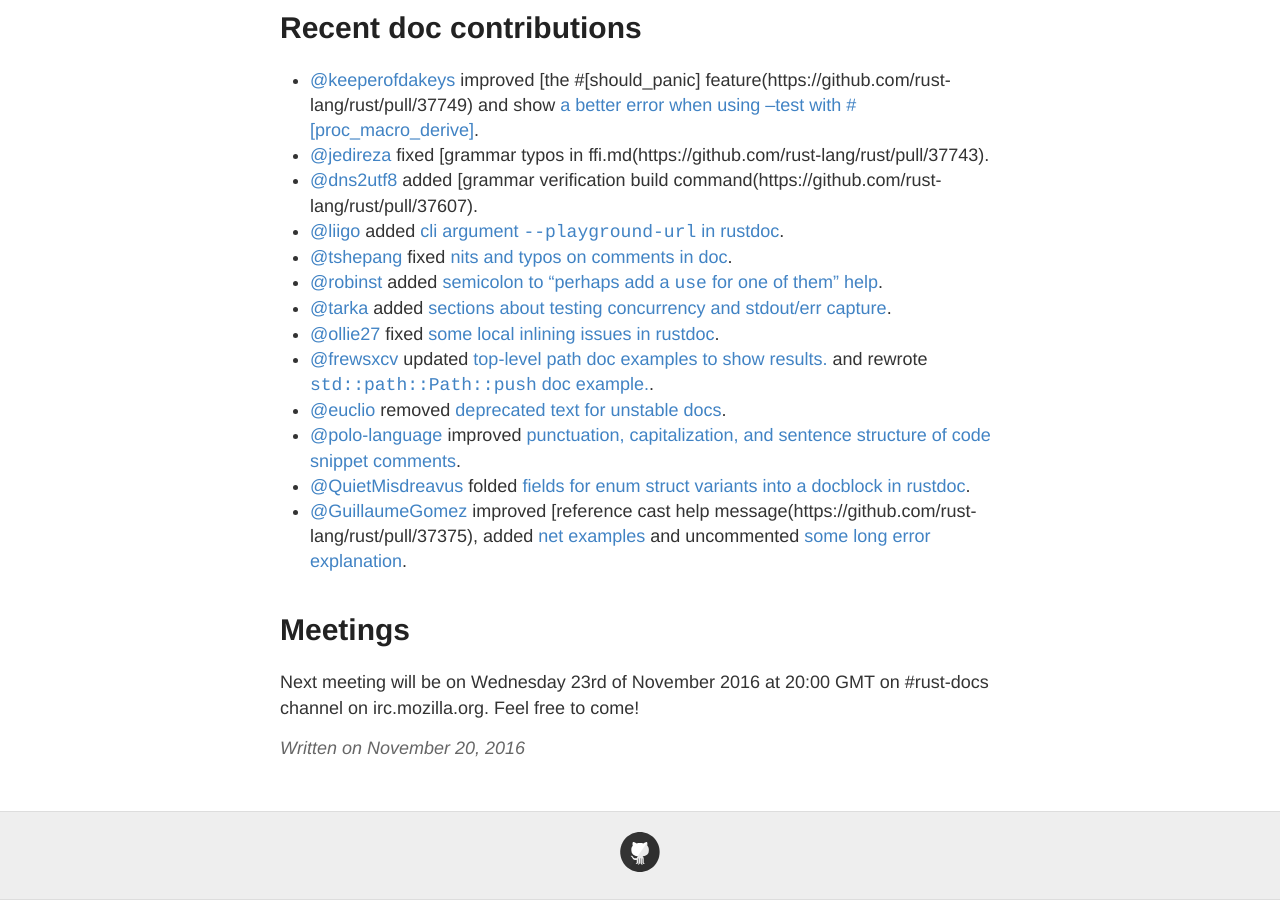
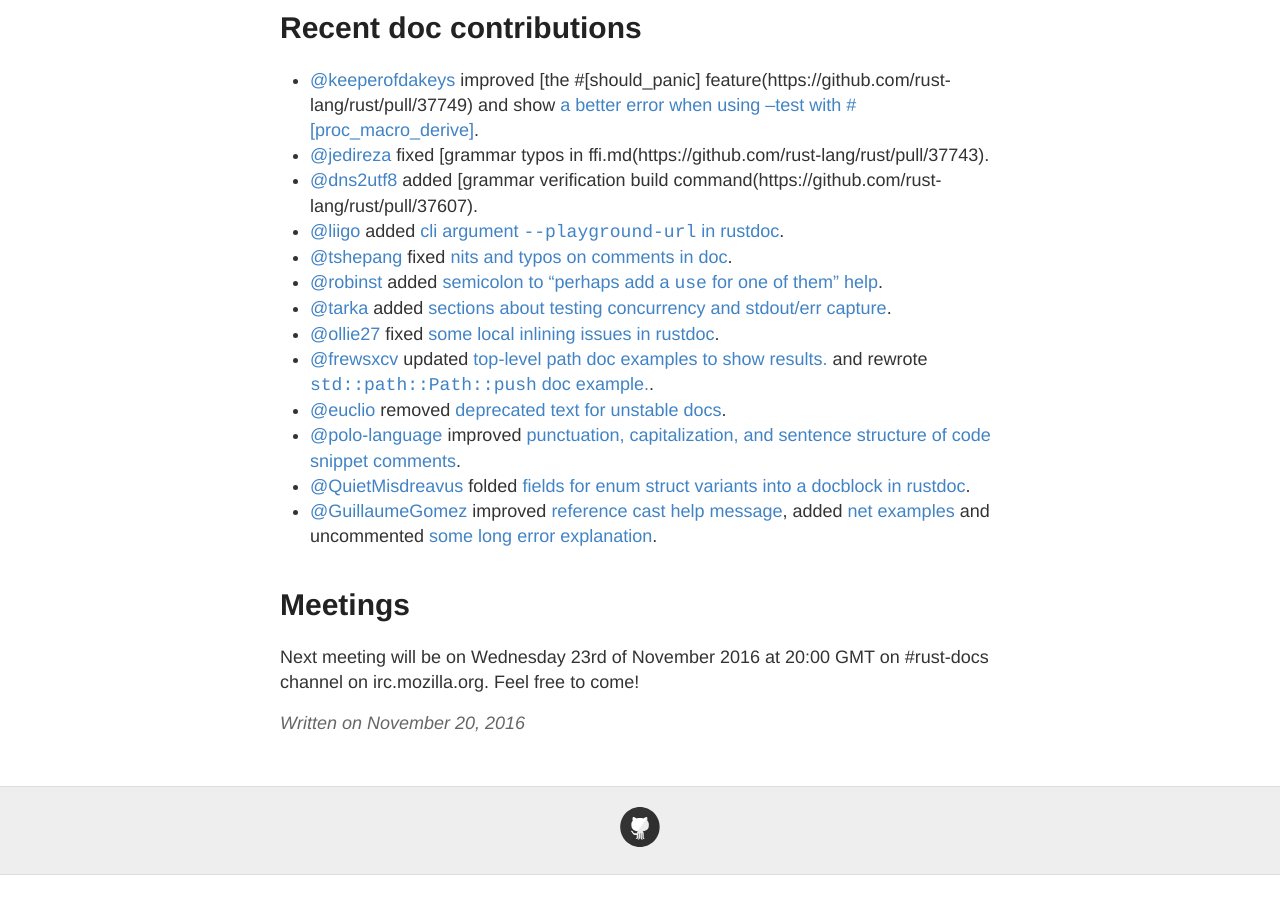
Before and after one commit to GuillaumeGomez/this-week-in-rust-docs, a Jekyll site: the page built from _posts/2016-11-20-this-week-in-rust-docs-31.md, in a window 1280 px wide and 900 px high, scrolled down 1852 px. Built offline with Jekyll 4.4.1, drawn with Linux system fonts in a browser that asks for light colours; after the commit the page ends 2727 px from its top, so only the background shows below that.

Commit message:
fix invalid markdown

```diff
--- a/_posts/2016-11-20-this-week-in-rust-docs-31.md
+++ b/_posts/2016-11-20-this-week-in-rust-docs-31.md
@@ -75,7 +75,7 @@ There's now a call for participation to [display all methods of a type, even tho
 * [@euclio](https://github.com/euclio) removed [deprecated text for unstable docs](https://github.com/rust-lang/rust/pull/37758).
 * [@polo-language](https://github.com/polo-language) improved [punctuation, capitalization, and sentence structure of code snippet comments](https://github.com/rust-lang/rust/pull/37755).
 * [@QuietMisdreavus](https://github.com/QuietMisdreavus) folded [fields for enum struct variants into a docblock in rustdoc](https://github.com/rust-lang/rust/pull/37728).
-* [@GuillaumeGomez](https://github.com/GuillaumeGomez) improved [reference cast help message(https://github.com/rust-lang/rust/pull/37375), added [net examples](https://github.com/rust-lang/rust/pull/37806) and uncommented [some long error explanation](https://github.com/rust-lang/rust/pull/37757).
+* [@GuillaumeGomez](https://github.com/GuillaumeGomez) improved [reference cast help message](https://github.com/rust-lang/rust/pull/37375), added [net examples](https://github.com/rust-lang/rust/pull/37806) and uncommented [some long error explanation](https://github.com/rust-lang/rust/pull/37757).
 
 # Meetings
 
```
